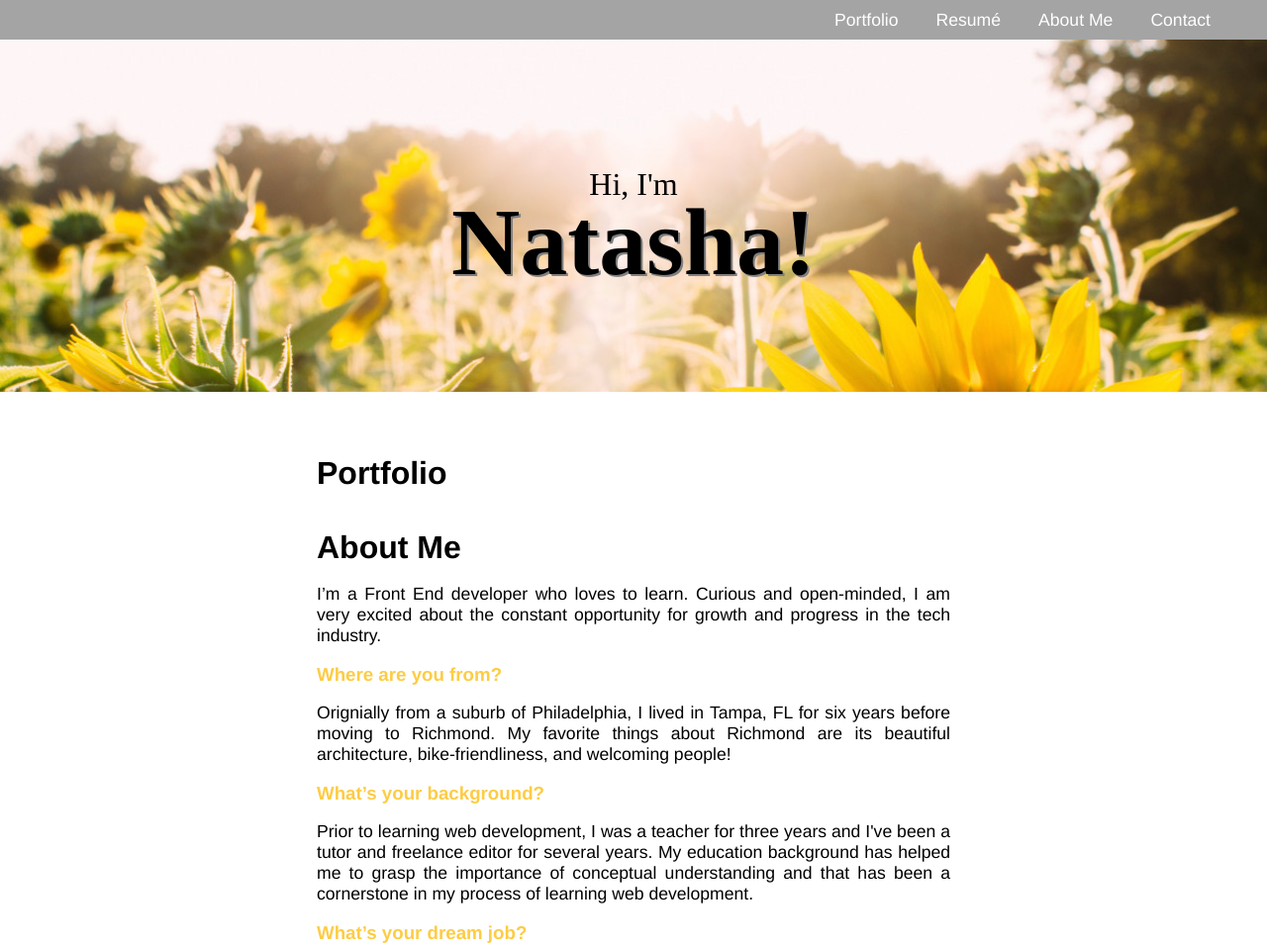
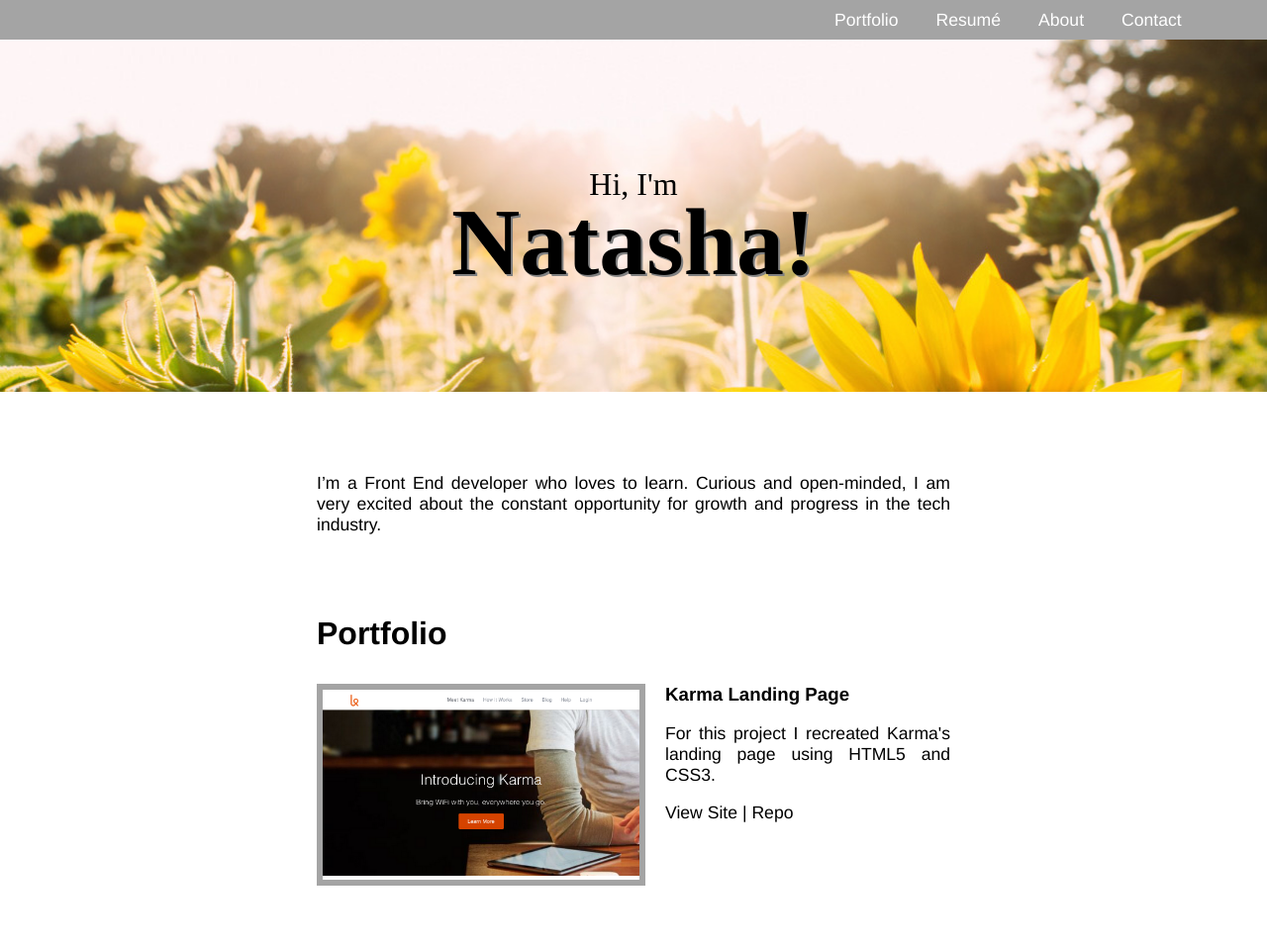
Before and after one commit to natashahakun/about-me, a plain HTML site: page index.html in a window 1280 px wide. Shown: the top 957 px of the page at 99% size. Drawn offline with Linux system fonts and the light colour scheme.

Commit message:
Add first project.

```diff
--- a/index.html
+++ b/index.html
@@ -12,7 +12,7 @@
       <ul class="nav-links">
         <li><a href="#portfolio-section">Portfolio</a></li>
         <li><a href="">Resumé</a></li>
-        <li><a href="#about-me-section">About Me</a></li>
+        <li><a href="#about-me-section">About</a></li>
         <li><a href="#content-footer">Contact</a></li>
       </ul>
     </div>
@@ -22,13 +22,28 @@
     <h1 class="masthead-name">Natasha!</h1>
   </header>
 
+  <section id="introduction">
+    <p>I’m a Front End developer who loves to learn. Curious and open-minded, I am very excited about the constant opportunity for growth and progress in the tech industry.</p>
+  </section>
+
   <section id="portfolio-section">
     <h1>Portfolio</h1>
+    <div class="projects-container">
+      <div class="first-project-container">
+        <div class="first-project-img">
+          <a href="//natashahakun.github.io/startup-landing-page"><img src="images/karma-screen-shot.png"></a>
+        </div>
+        <div class="first-project-text">
+          <h2>Karma Landing Page</h2>
+          <p>For this project I recreated Karma's landing page using HTML5 and CSS3.</p>
+          <p><a href="//natashahakun.github.io/startup-landing-page">View Site</a> | <a href="//github.com/natashahakun/startup-landing-page">Repo</a></p>
+        </div>
+      </div>
+    </div>
   </section>
 
   <section id="about-me-section">
     <h1>About Me</h1>
-    <p>I’m a Front End developer who loves to learn. Curious and open-minded, I am very excited about the constant opportunity for growth and progress in the tech industry.</p>
     <h2>Where are you from?</h2>
     <p>Orignially from a suburb of Philadelphia, I lived in Tampa, FL for six years before moving to Richmond. My favorite things about Richmond are its beautiful architecture, bike-friendliness, and welcoming people!</p>
     <h2>What’s your background?</h2>
--- a/stylesheet.css
+++ b/stylesheet.css
@@ -90,9 +90,13 @@ a:hover {
     text-shadow: 2px 2px gray;
 }
 
-/********sections********/
+/********portfolio-section********/
 
-#portfolio-section, #about-me-section {
+#introduction {
+  margin-top: 5%;
+}
+
+#introduction, #portfolio-section, #about-me-section {
   padding-left: 25%;
   display: inline-block;
   width: 50%;
@@ -104,9 +108,45 @@ a:hover {
   padding-top: 5%;
 }
 
+#portfolio-section h2 {
+  color: black;
+}
+
+/********projects********/
+
+.projects-container {
+  margin-top: 5%;
+  margin-bottom: 5%;
+}
+
+.projects-container a {
+  font-size: 1em;
+  color: black;
+}
+
+.first-project-img {
+  width: 50%;
+  display: inline-block;
+  border: 6px solid #A4A4A4;
+}
+
+.first-project-img img {
+  width: 100%;
+  display: inline-block;
+}
+
+.first-project-text {
+  width: 45%;
+  display: inline-block;
+  padding-bottom: 5%;
+  float: right;
+}
+
+/********about-me-section********/
+
 #about-me-section {
-  padding-top: 3%;
-  padding-bottom: 3%;
+  padding-top: 5%;
+  padding-bottom: 5%;
 }
 
 /********footer********/
```
Also changed, not shown: images/karma-screen-shot.png (added).
